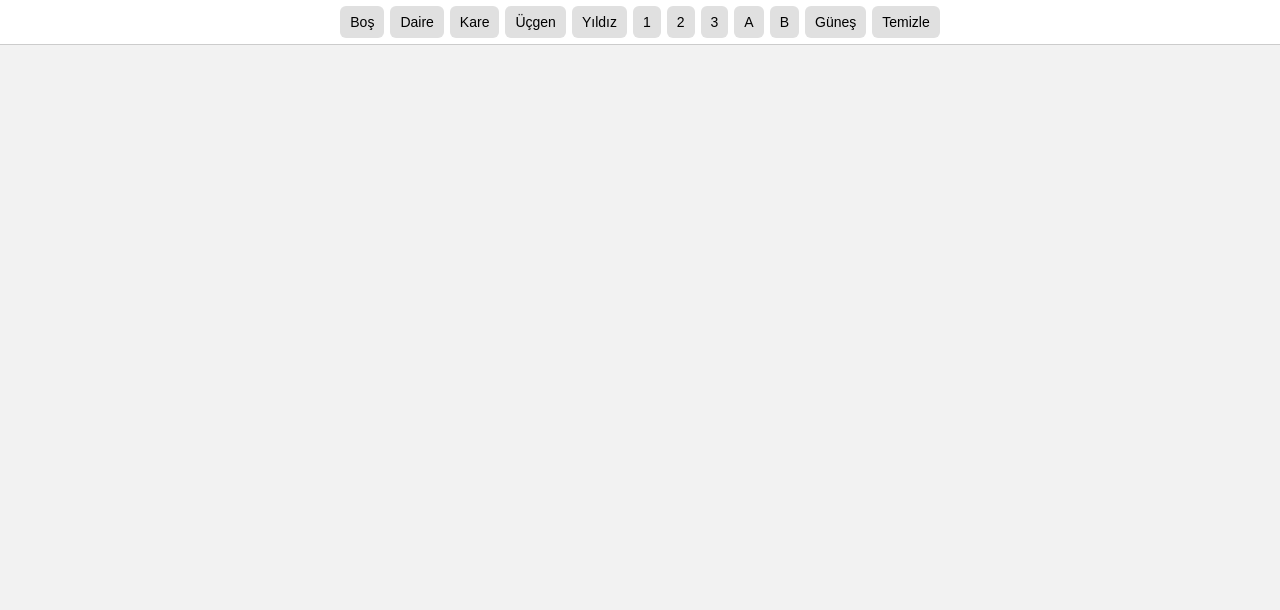
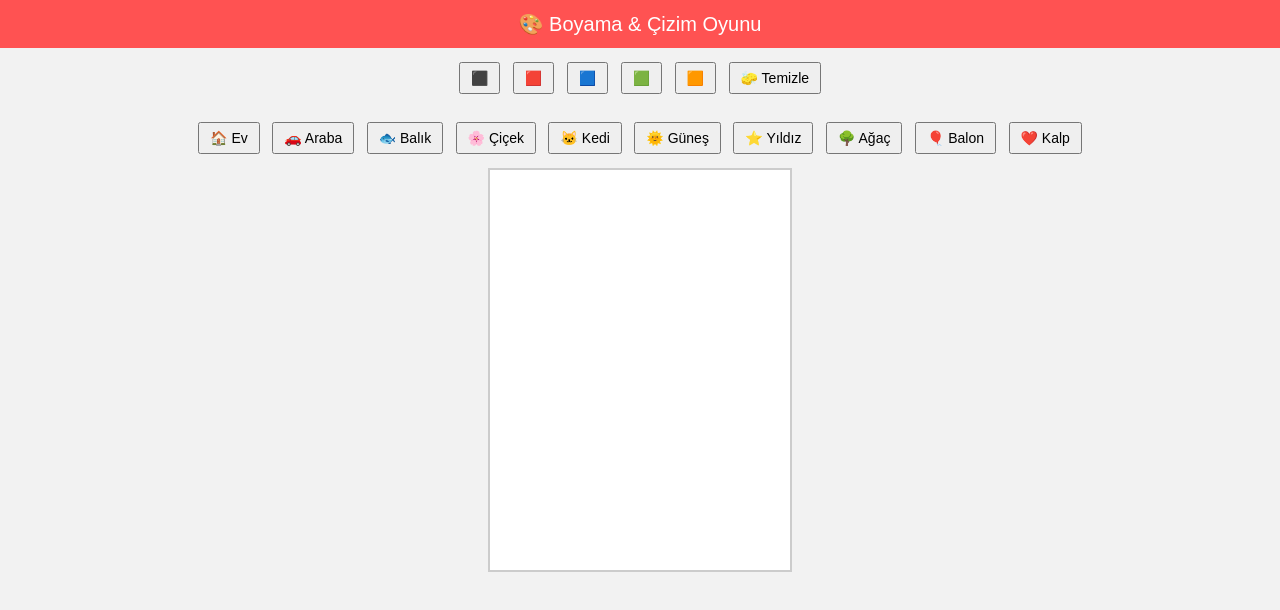
Before and after one commit to vanlibaran20-sketch/boyama-cizim, a plain HTML site: page index.html in a window 1280 px wide. Drawn offline with Linux system fonts and the light colour scheme.

Commit message:
Boyama ve çizim oyunu eklendi

```diff
--- a/index.html
+++ b/index.html
@@ -2,7 +2,7 @@
 <html lang="tr">
 <head>
 <meta charset="UTF-8">
-<title>Boyama ve Çizim</title>
+<title>Boyama & Çizim Oyunu</title>
 <meta name="viewport" content="width=device-width, initial-scale=1.0">
 
 <style>
@@ -10,190 +10,113 @@ body {
   margin: 0;
   font-family: Arial, sans-serif;
   background: #f2f2f2;
+  text-align: center;
 }
-
-#toolbar {
-  background: #fff;
-  padding: 6px;
-  display: flex;
-  flex-wrap: wrap;
-  justify-content: center;
-  gap: 6px;
-  border-bottom: 1px solid #ccc;
+header {
+  background: #ff5252;
+  color: white;
+  padding: 12px;
+  font-size: 20px;
 }
-
-#toolbar button {
-  padding: 8px 10px;
-  border: none;
-  border-radius: 6px;
-  background: #e0e0e0;
+#tools {
+  padding: 10px;
+}
+button {
+  padding: 6px 10px;
+  margin: 4px;
   font-size: 14px;
   cursor: pointer;
 }
-
-#canvasWrap {
-  position: relative;
-}
-
 canvas {
-  position: absolute;
-  top: 0;
-  left: 0;
+  background: white;
+  border: 2px solid #ccc;
+  touch-action: none;
 }
 </style>
 </head>
 
 <body>
 
-<div id="toolbar">
-  <button onclick="setSkeleton('bos')">Boş</button>
-  <button onclick="setSkeleton('daire')">Daire</button>
-  <button onclick="setSkeleton('kare')">Kare</button>
-  <button onclick="setSkeleton('ucgen')">Üçgen</button>
-  <button onclick="setSkeleton('yildiz')">Yıldız</button>
-  <button onclick="setSkeleton('1')">1</button>
-  <button onclick="setSkeleton('2')">2</button>
-  <button onclick="setSkeleton('3')">3</button>
-  <button onclick="setSkeleton('A')">A</button>
-  <button onclick="setSkeleton('B')">B</button>
-  <button onclick="setSkeleton('gunes')">Güneş</button>
-  <button onclick="clearDraw()">Temizle</button>
+<header>🎨 Boyama & Çizim Oyunu</header>
+
+<div id="tools">
+  <button onclick="setColor('black')">⬛</button>
+  <button onclick="setColor('red')">🟥</button>
+  <button onclick="setColor('blue')">🟦</button>
+  <button onclick="setColor('green')">🟩</button>
+  <button onclick="setColor('orange')">🟧</button>
+  <button onclick="clearCanvas()">🧽 Temizle</button>
 </div>
 
-<div id="canvasWrap">
-  <canvas id="bg"></canvas>
-  <canvas id="draw"></canvas>
+<div id="tools">
+  <button onclick="drawShape(1)">🏠 Ev</button>
+  <button onclick="drawShape(2)">🚗 Araba</button>
+  <button onclick="drawShape(3)">🐟 Balık</button>
+  <button onclick="drawShape(4)">🌸 Çiçek</button>
+  <button onclick="drawShape(5)">🐱 Kedi</button>
+  <button onclick="drawShape(6)">🌞 Güneş</button>
+  <button onclick="drawShape(7)">⭐ Yıldız</button>
+  <button onclick="drawShape(8)">🌳 Ağaç</button>
+  <button onclick="drawShape(9)">🎈 Balon</button>
+  <button onclick="drawShape(10)">❤️ Kalp</button>
 </div>
 
+<canvas id="canvas" width="300" height="400"></canvas>
+
 <script>
-const bg = document.getElementById("bg");
-const draw = document.getElementById("draw");
-const bgc = bg.getContext("2d");
-const dc = draw.getContext("2d");
+const canvas = document.getElementById("canvas");
+const ctx = canvas.getContext("2d");
+let drawing = false;
+let color = "black";
 
-function resize() {
-  bg.width = draw.width = window.innerWidth;
-  bg.height = draw.height = window.innerHeight - 60;
-}
-resize();
-window.onresize = resize;
+function setColor(c) { color = c; }
 
-function clearDraw() {
-  dc.clearRect(0,0,draw.width,draw.height);
+canvas.addEventListener("mousedown", () => drawing = true);
+canvas.addEventListener("mouseup", () => drawing = false);
+canvas.addEventListener("mousemove", draw);
+
+canvas.addEventListener("touchstart", e => {
+  drawing = true;
+  draw(e.touches[0]);
+});
+canvas.addEventListener("touchend", () => drawing = false);
+canvas.addEventListener("touchmove", e => {
+  draw(e.touches[0]);
+  e.preventDefault();
+});
+
+function draw(e) {
+  if (!drawing) return;
+  const rect = canvas.getBoundingClientRect();
+  ctx.fillStyle = color;
+  ctx.beginPath();
+  ctx.arc(e.clientX - rect.left, e.clientY - rect.top, 4, 0, Math.PI * 2);
+  ctx.fill();
 }
 
-function clearBg() {
-  bgc.clearRect(0,0,bg.width,bg.height);
+function clearCanvas() {
+  ctx.clearRect(0, 0, canvas.width, canvas.height);
 }
 
-function setSkeleton(type) {
-  clearDraw();
-  clearBg();
-  bgc.strokeStyle = "#bbb";
-  bgc.lineWidth = 6;
-  bgc.lineCap = "round";
-  bgc.font = "300px Arial";
-  bgc.textAlign = "center";
-  bgc.textBaseline = "middle";
+function drawShape(n) {
+  clearCanvas();
+  ctx.strokeStyle = "#999";
+  ctx.lineWidth = 2;
+  ctx.beginPath();
 
-  const cx = bg.width/2;
-  const cy = bg.height/2;
+  if (n === 1) { ctx.rect(80,150,140,120); ctx.moveTo(80,150); ctx.lineTo(150,90); ctx.lineTo(220,150); }
+  if (n === 2) { ctx.rect(80,200,140,60); ctx.arc(110,260,15,0,Math.PI*2); ctx.arc(190,260,15,0,Math.PI*2); }
+  if (n === 3) { ctx.ellipse(150,200,70,40,0,0,Math.PI*2); ctx.moveTo(220,200); ctx.lineTo(260,180); ctx.lineTo(260,220); }
+  if (n === 4) { for(let i=0;i<8;i++){ ctx.arc(150,200,40, i*Math.PI/4, i*Math.PI/4+0.3); } }
+  if (n === 5) { ctx.arc(150,220,50,0,Math.PI*2); ctx.arc(110,160,20,0,Math.PI*2); ctx.arc(190,160,20,0,Math.PI*2); }
+  if (n === 6) { ctx.arc(150,200,50,0,Math.PI*2); }
+  if (n === 7) { ctx.moveTo(150,150); ctx.lineTo(170,220); ctx.lineTo(100,180); ctx.lineTo(200,180); ctx.lineTo(130,220); ctx.closePath(); }
+  if (n === 8) { ctx.rect(140,220,20,80); ctx.arc(150,200,60,0,Math.PI*2); }
+  if (n === 9) { ctx.arc(150,200,40,0,Math.PI*2); ctx.moveTo(150,240); ctx.lineTo(150,300); }
+  if (n === 10){ ctx.moveTo(150,240); ctx.bezierCurveTo(50,150,100,80,150,140); ctx.bezierCurveTo(200,80,250,150,150,240); }
 
-  switch(type) {
-    case "daire":
-      bgc.beginPath();
-      bgc.arc(cx, cy, 200, 0, Math.PI*2);
-      bgc.stroke();
-      break;
-    case "kare":
-      bgc.strokeRect(cx-200, cy-200, 400, 400);
-      break;
-    case "ucgen":
-      bgc.beginPath();
-      bgc.moveTo(cx, cy-220);
-      bgc.lineTo(cx-220, cy+200);
-      bgc.lineTo(cx+220, cy+200);
-      bgc.closePath();
-      bgc.stroke();
-      break;
-    case "yildiz":
-      drawStar(cx, cy, 5, 200, 80);
-      break;
-    case "1":
-    case "2":
-    case "3":
-    case "A":
-    case "B":
-      bgc.strokeText(type, cx, cy);
-      break;
-    case "gunes":
-      bgc.beginPath();
-      bgc.arc(cx, cy, 140, 0, Math.PI*2);
-      bgc.stroke();
-      for(let i=0;i<12;i++){
-        bgc.beginPath();
-        bgc.moveTo(cx, cy);
-        bgc.lineTo(
-          cx + Math.cos(i*30*Math.PI/180)*240,
-          cy + Math.sin(i*30*Math.PI/180)*240
-        );
-        bgc.stroke();
-      }
-      break;
-    default:
-      break;
-  }
+  ctx.stroke();
 }
-
-function drawStar(cx, cy, spikes, outer, inner) {
-  let rot = Math.PI / 2 * 3;
-  let x = cx;
-  let y = cy;
-  let step = Math.PI / spikes;
-  bgc.beginPath();
-  bgc.moveTo(cx, cy - outer);
-  for (let i = 0; i < spikes; i++) {
-    x = cx + Math.cos(rot) * outer;
-    y = cy + Math.sin(rot) * outer;
-    bgc.lineTo(x, y);
-    rot += step;
-    x = cx + Math.cos(rot) * inner;
-    y = cy + Math.sin(rot) * inner;
-    bgc.lineTo(x, y);
-    rot += step;
-  }
-  bgc.closePath();
-  bgc.stroke();
-}
-
-// ÇİZİM
-let drawing=false;
-draw.onmousedown = e => {drawing=true; dc.beginPath(); dc.moveTo(e.clientX,e.clientY-60);}
-draw.onmousemove = e => {
-  if(!drawing) return;
-  dc.lineTo(e.clientX,e.clientY-60);
-  dc.strokeStyle="#000";
-  dc.lineWidth=4;
-  dc.lineCap="round";
-  dc.stroke();
-};
-draw.onmouseup = ()=>drawing=false;
-
-draw.ontouchstart = e => {
-  drawing=true;
-  const t=e.touches[0];
-  dc.beginPath();
-  dc.moveTo(t.clientX,t.clientY-60);
-};
-draw.ontouchmove = e => {
-  if(!drawing) return;
-  const t=e.touches[0];
-  dc.lineTo(t.clientX,t.clientY-60);
-  dc.strokeStyle="#000";
-  dc.lineWidth=4;
-  dc.stroke();
-};
-draw.ontouchend = ()=>drawing=false;
 </script>
 
 </body>
```
